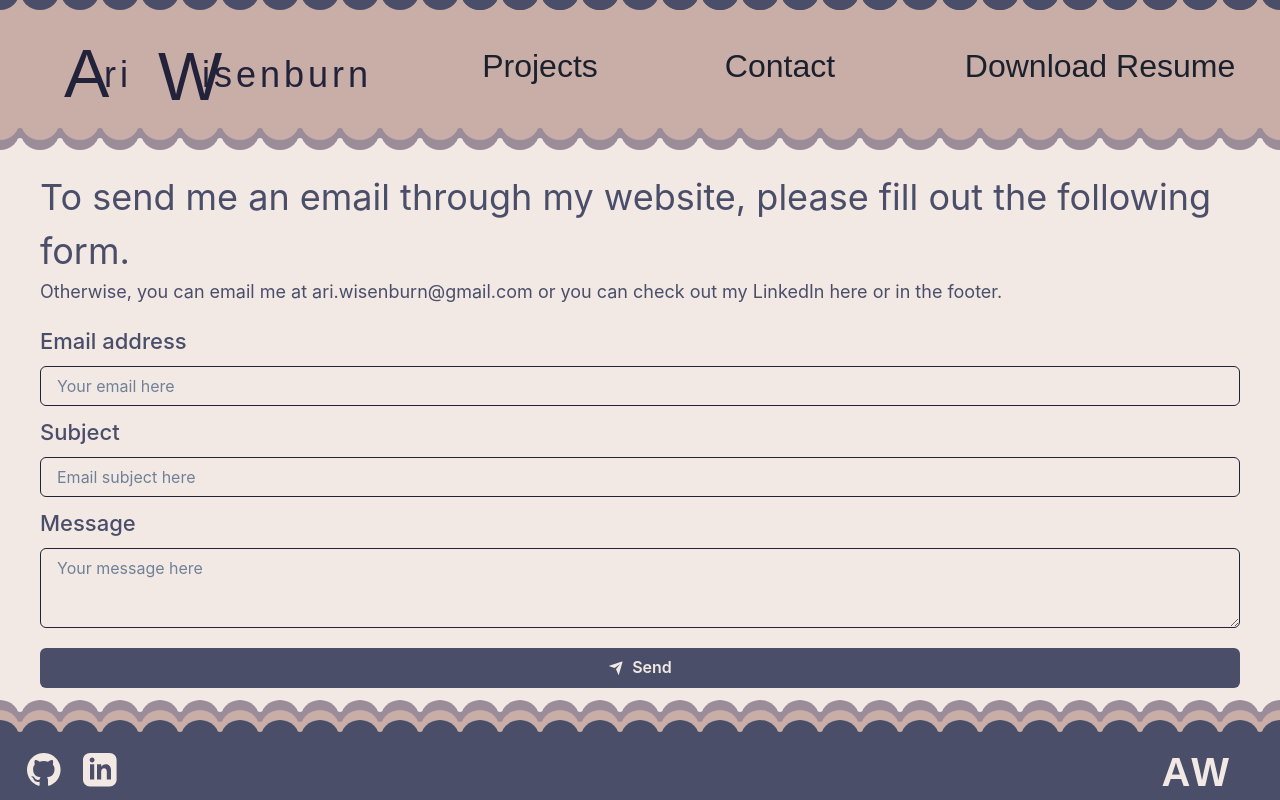
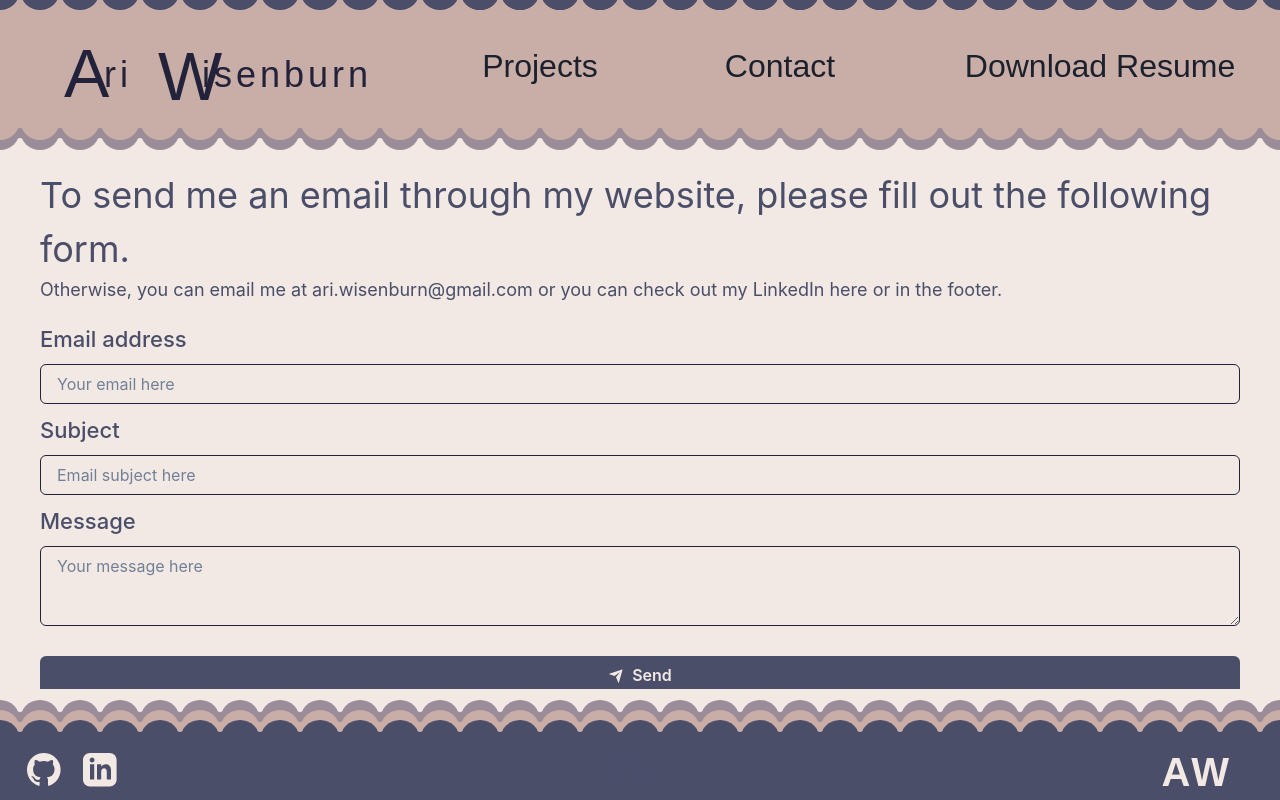
Before and after one commit to arinotsorry/arinotsorry.github.io, a React (Create React App) app: page /contact in a window 1280 px wide. Built offline with nearby package versions, Linux system fonts and the light colour scheme; a web font is replaced by a local one.

Commit message:
refactor(shared): change Contact send button spacing

```diff
--- a/src/Contact/Contact.tsx
+++ b/src/Contact/Contact.tsx
@@ -126,7 +126,7 @@ export default function Contact(props: any) {
           leftIcon={<RiSendPlaneFill />}
           bg='ultra_violet'
           color='isabelline'
-          mt='20px'
+          mt='30px'
           w='100%'
           _hover={{
             bg: 'transparent',
```
